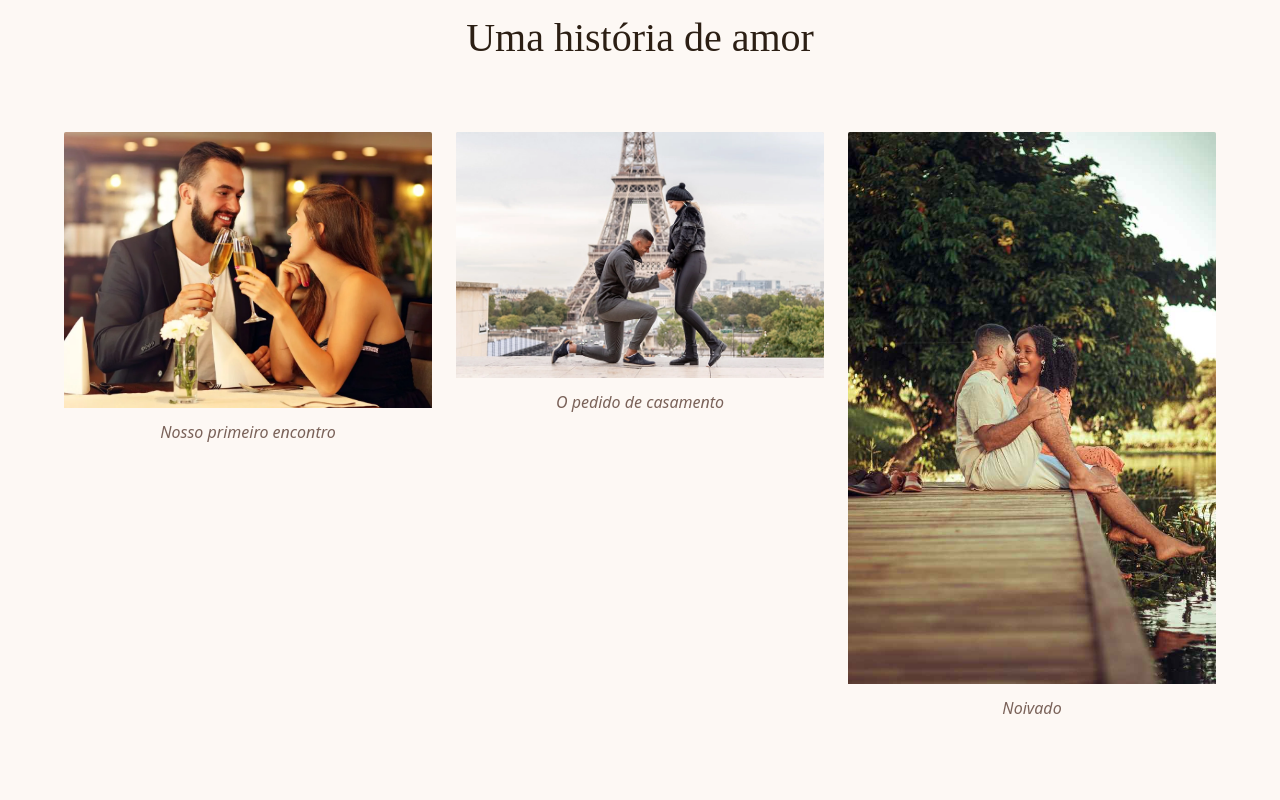
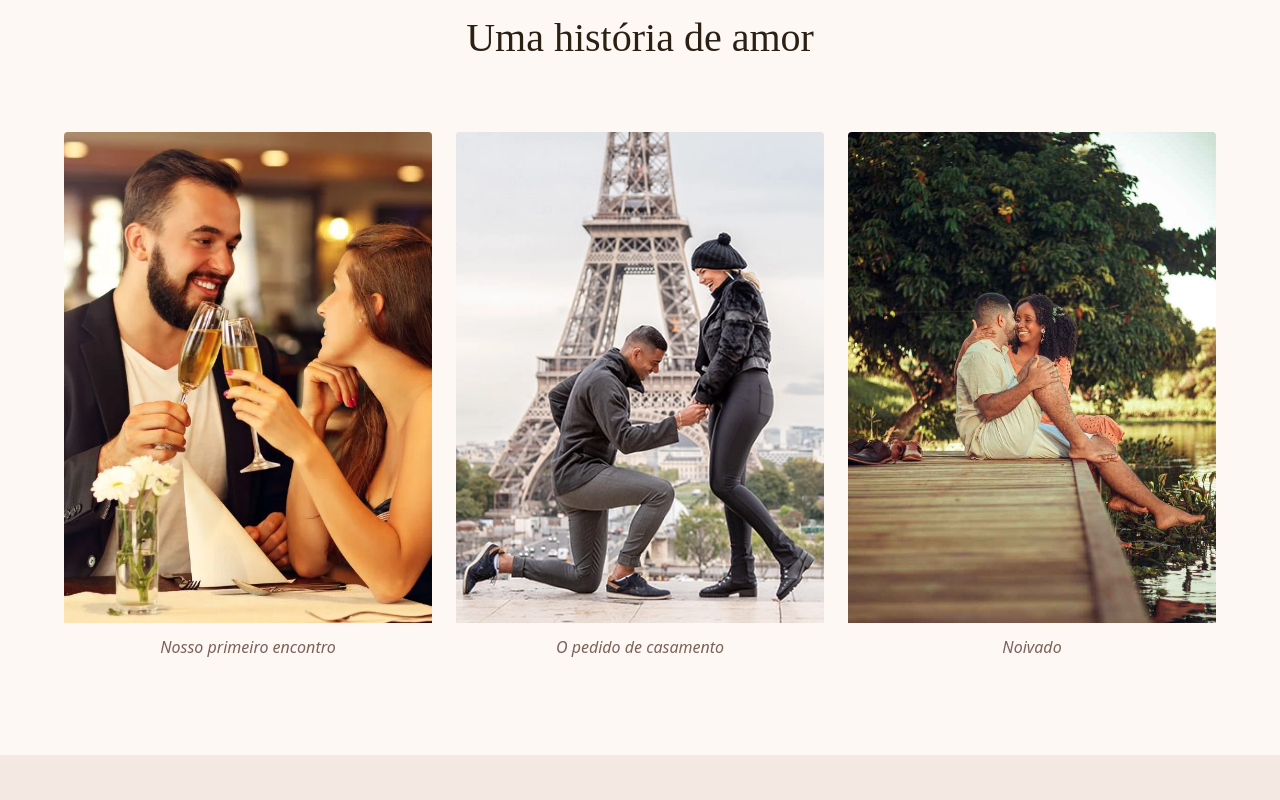
Before and after one commit to GustaCorrea/casamento-angular, an Angular app: page / in a window 1280 px wide. Shown: the part 920-1720 px from the top of the page. Built offline with nearby package versions, Linux system fonts and the light colour scheme.

Commit message:
📦 build:(tailwind): Fix tailwind and postcss version

```diff
--- a/package.json
+++ b/package.json
@@ -25,11 +25,10 @@
     "@angular/cli": "^21.2.2",
     "@angular/compiler-cli": "^21.2.0",
     "@tailwindcss/postcss": "^4.1.12",
-    "autoprefixer": "^10.5.1",
     "jsdom": "^28.0.0",
-    "postcss": "^8.5.15",
+    "postcss": "^8.5.3",
     "prettier": "^3.8.1",
-    "tailwindcss": "^3.4.19",
+    "tailwindcss": "^4.1.12",
     "typescript": "~5.9.2",
     "vitest": "^4.0.8"
   }
--- a/src/styles.css
+++ b/src/styles.css
@@ -1,3 +1 @@
-@tailwind base;
-@tailwind components;
-@tailwind utilities;
+@import 'tailwindcss';
--- a/tailwind.config.js
+++ /dev/null
@@ -1,15 +0,0 @@
-/** @type {import('tailwindcss').Config} */
-module.exports = {
-  content: [
-    "./src/**/*.{html,ts}",
-  ],
-  theme: {
-    extend: {
-      colors: {
-        'brand-dark': '#3e3129',
-        'brand-light': '#fdfbf9',
-      }
-    },
-  },
-  plugins: [],
-}
```
Also changed, not shown: .postcssrc.json (added), 1 other file (tests, documents, lock files or other folders).
